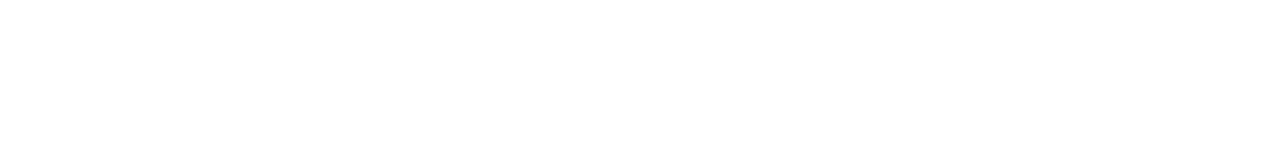
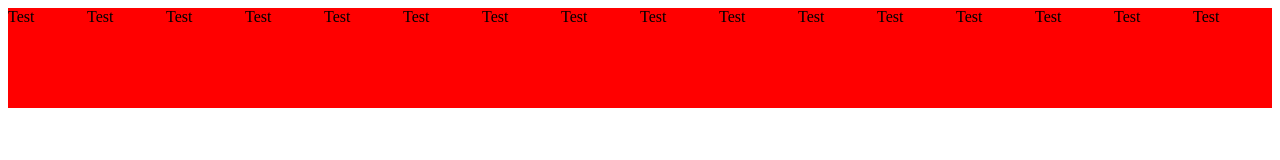
Before and after one commit to FernandoFlach/Etch-a-Sketch-Odin, a plain HTML site: page index.html in a window 1280 px wide. Drawn offline with Linux system fonts and the light colour scheme.

Commit message:
Add stylesheet to style the 16 squares of the screen.

```diff
--- a/index.html
+++ b/index.html
@@ -5,8 +5,11 @@
     <meta name="viewport" content="width=device-width, initial-scale=1.0">
     <title>Document</title>
     <script src="script.js" defer></script>
+    <link rel="stylesheet" href="styles.css"></link>
 </head>
 <body>
+    <div id="container">
 
+    </div>
 </body>
 </html>
--- a/script.js
+++ b/script.js
@@ -0,0 +1,9 @@
+
+const container = document.querySelector("#container");
+for (let i = 0; i < 16; i++) {
+    let square = document.createElement("div");
+    square.classList.add("square");
+    square.innerText = "Test"
+
+    container.appendChild(square);
+}
--- /dev/null
+++ b/styles.css
@@ -0,0 +1,8 @@
+#container {
+    display: flex;
+}
+.square {
+    width: 100px;
+    height: 100px;
+    background-color: red;
+}
```
